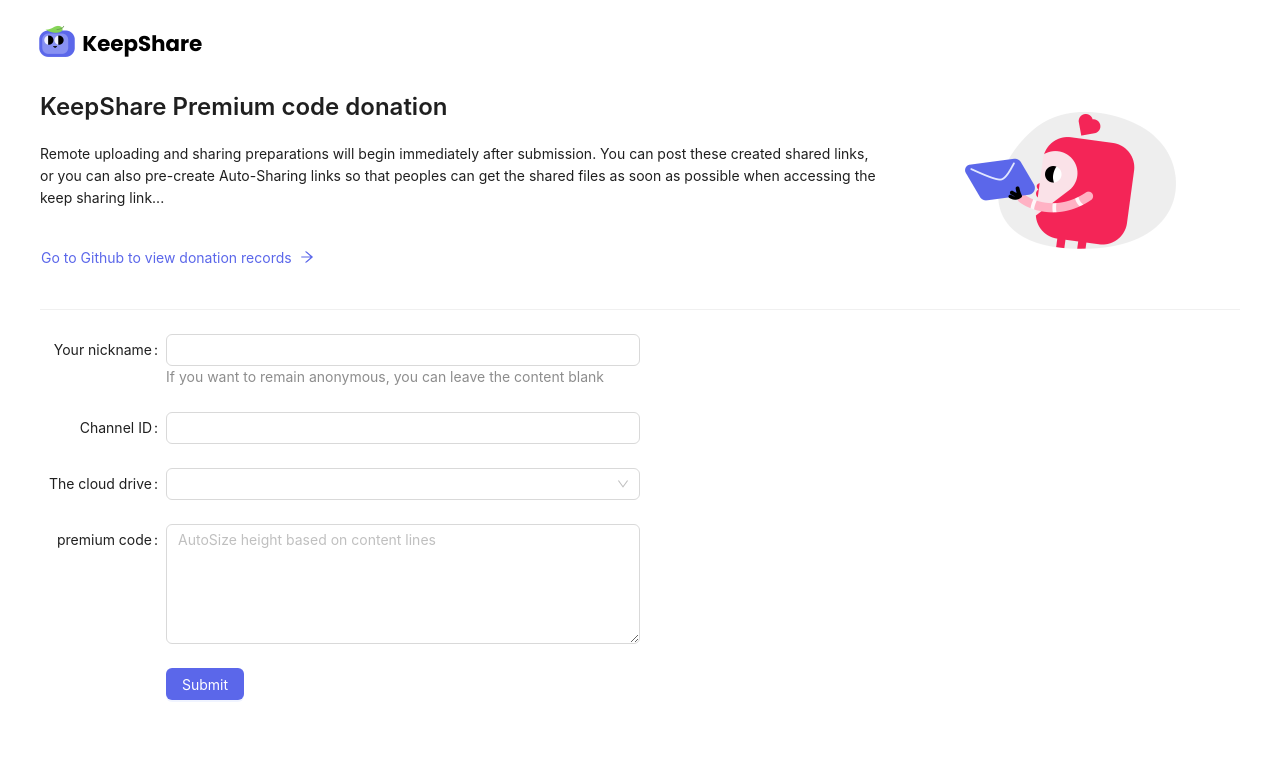
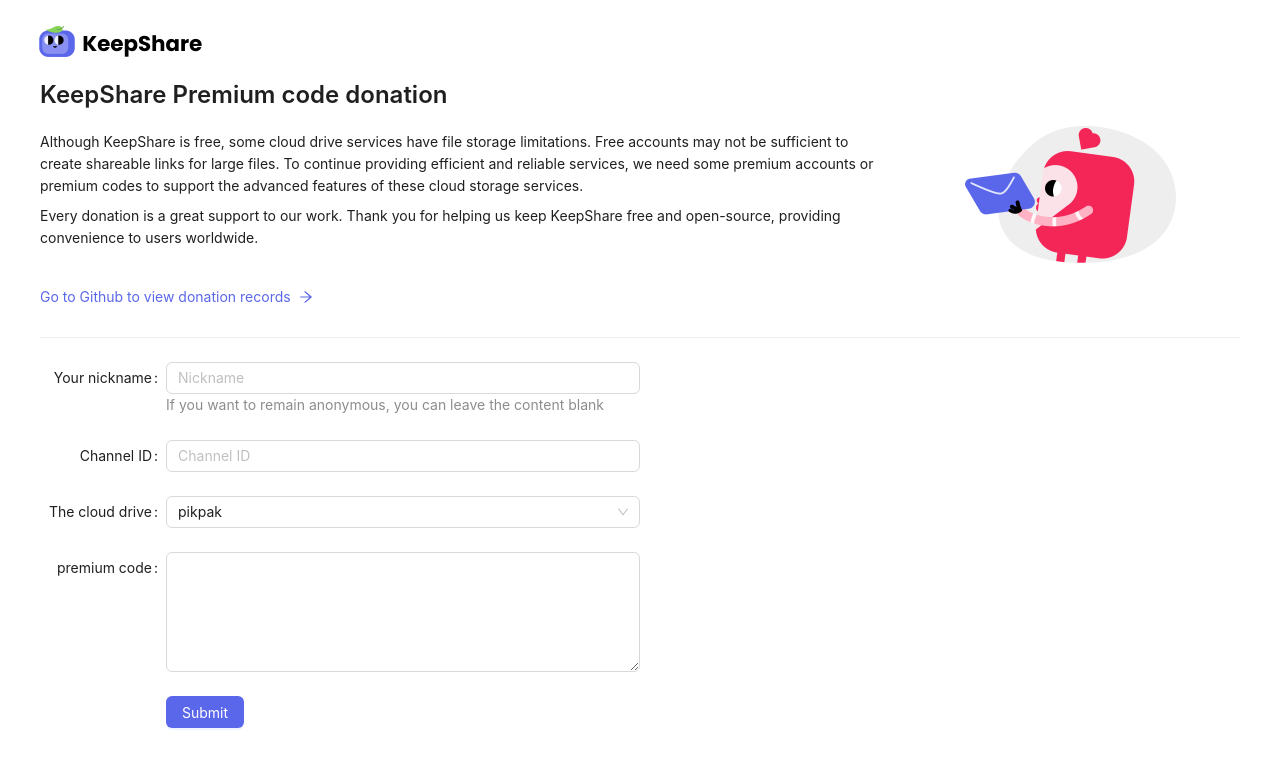
Before and after one commit to KeepShareOrg/keepshare, a React (Vite) app in the folder web/: page /console/donation in a window 1280 px wide. Shown: the top 768 px of the page. Built offline with nearby package versions, Linux system fonts and the light colour scheme.

Commit message:
feat: Additional donation instructions

```diff
--- a/web/src/pages/donation/Donation.tsx
+++ b/web/src/pages/donation/Donation.tsx
@@ -40,10 +40,10 @@ const Donation = () => {
   useEffect(() => {
     setThemeMode("light");
 
+    formData.setFieldsValue({ drive: "pikpak" });
     const channelID = params.get("channel") || "";
     if (channelID) {
       formData.setFieldsValue({
-        drive: "pikpak",
         channelID: params.get("channel") || "",
       });
       setExistInitialChannelId(true);
@@ -52,6 +52,10 @@ const Donation = () => {
 
   const handleFinish: FormProps<FieldType>["onFinish"] = async (values) => {
     console.log("handle finish: ", values);
+    if (!values.redeemCodes?.trim()) {
+      message.error("Please enter the redeem codes");
+      return;
+    }
     const { error } = await donateRedeemCode({
       nickname: values.nickname,
       channel_id: values.channelID || "",
@@ -78,13 +82,23 @@ const Donation = () => {
           <Space direction="vertical">
             <Title level={3}>KeepShare Premium code donation</Title>
             <Text>
-              Remote uploading and sharing preparations will begin immediately
-              after submission. You can post these created shared links, or you
-              can also pre-create Auto-Sharing links so that peoples can get the
-              shared files as soon as possible when accessing the keep sharing
-              link...
+              Although KeepShare is free, some cloud drive services have file
+              storage limitations. Free accounts may not be sufficient to create
+              shareable links for large files. To continue providing efficient
+              and reliable services, we need some premium accounts or premium
+              codes to support the advanced features of these cloud storage
+              services.
             </Text>
-            <Button type="link" style={{ marginTop: "24px", paddingInline: 0 }}>
+            <Text>
+              Every donation is a great support to our work. Thank you for
+              helping us keep KeepShare free and open-source, providing
+              convenience to users worldwide.
+            </Text>
+            <Button
+              type="link"
+              href="https://github.com/keepshareorg/keepshare"
+              style={{ marginTop: "24px", paddingInline: 0 }}
+            >
               Go to Github to view donation records
               <ArrowRightOutlined />
             </Button>
@@ -100,17 +114,25 @@ const Donation = () => {
         >
           <Form.Item<FieldType> label={ItemLabel("Your nickname")}>
             <Form.Item<FieldType> name="nickname" noStyle>
-              <Input />
+              <Input placeholder="Nickname" />
             </Form.Item>
             <Text type="secondary">
               If you want to remain anonymous, you can leave the content blank
             </Text>
           </Form.Item>
-          <Form.Item<FieldType>
-            label={ItemLabel("Channel ID")}
-            name="channelID"
-          >
-            <Input disabled={existInitialChannelId} />
+          <Form.Item<FieldType> label={ItemLabel("Channel ID")}>
+            <Form.Item<FieldType> name="channelID" noStyle>
+              <Input
+                disabled={existInitialChannelId}
+                placeholder="Channel ID"
+              />
+            </Form.Item>
+            {existInitialChannelId && (
+              <Text type="secondary">
+                The donations are only allowed to be used in the current
+                channel.
+              </Text>
+            )}
           </Form.Item>
           <Form.Item<FieldType>
             label={ItemLabel("The cloud drive")}
@@ -122,10 +144,7 @@ const Donation = () => {
             label={ItemLabel("premium code")}
             name="redeemCodes"
           >
-            <TextArea
-              rows={5}
-              placeholder="AutoSize height based on content lines"
-            ></TextArea>
+            <TextArea rows={5}></TextArea>
           </Form.Item>
           <Form.Item<FieldType> label={ItemLabel("")} colon={false}>
             <Button type="primary" htmlType="submit">
```
Also changed, not shown: 1 other file (tests, documents, lock files or other folders).
